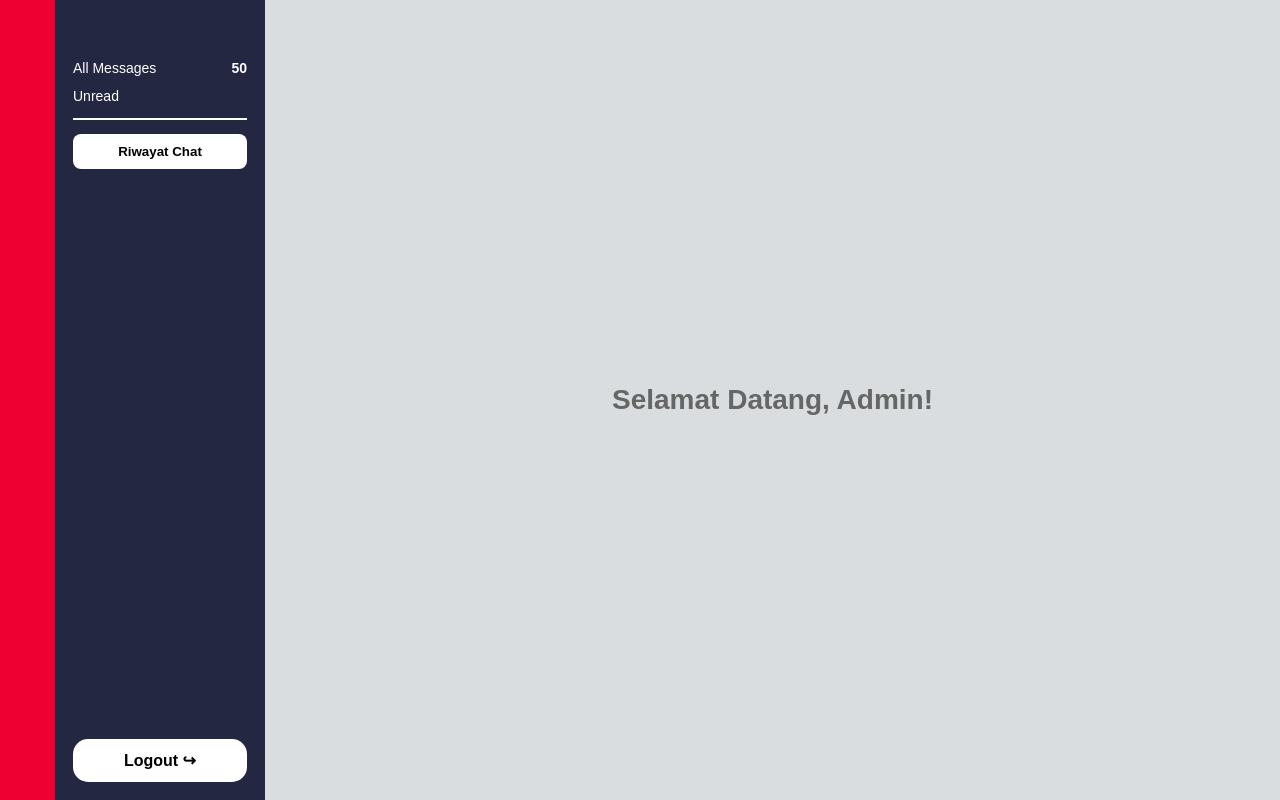
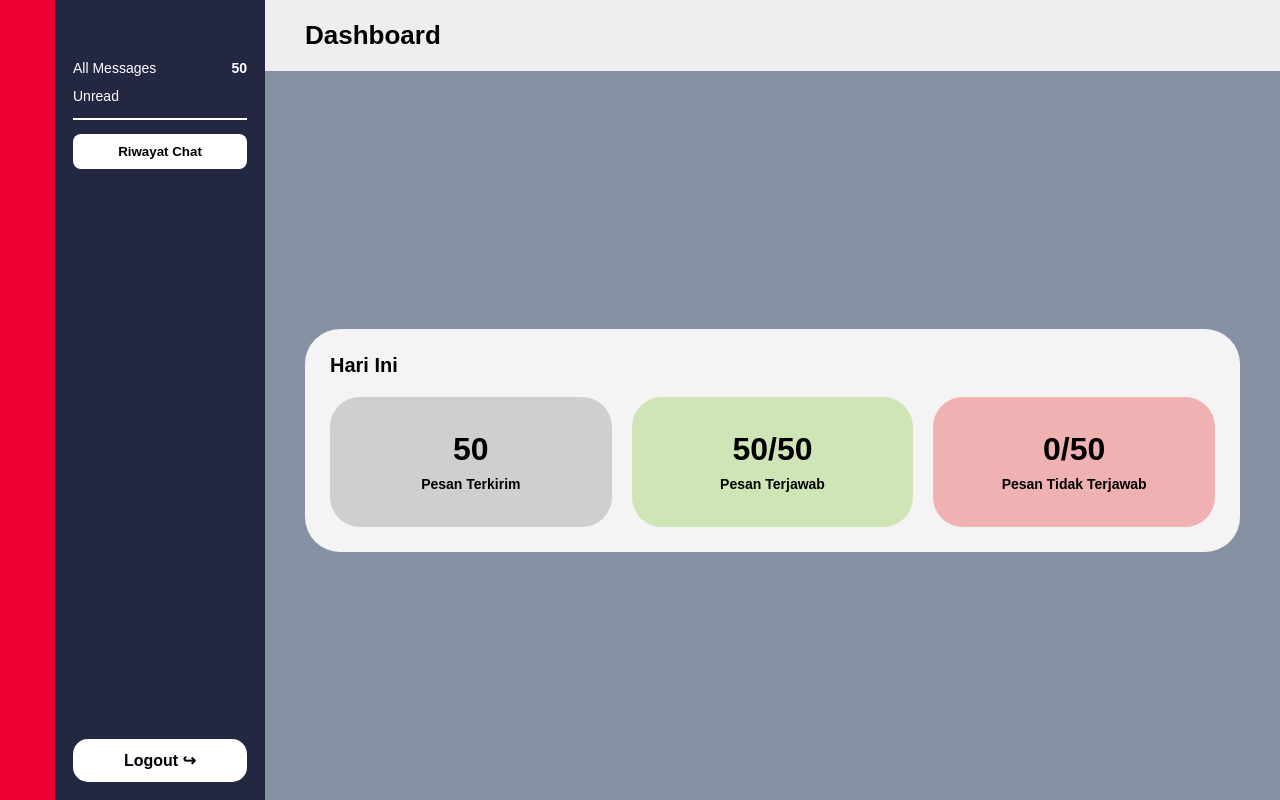
Before and after one commit to nisrinkh/pbl-dashboard, a Vue app: page /dashboard in a window 1280 px wide. Built offline with nearby package versions, Linux system fonts and the light colour scheme.

Commit message:
revisi dashboard

```diff
--- a/src/views/Dashboard.vue
+++ b/src/views/Dashboard.vue
@@ -1,13 +1,10 @@
 <template>
   <div class="dashboard">
-
     <!-- Sidebar -->
     <aside class="sidebar">
       <div class="red-strip"></div>
 
       <div class="sidebar-content">
-
-        <!-- Top Menu -->
         <div>
           <div class="menu-row">
             <span>All Messages</span>
@@ -20,26 +17,51 @@
 
           <div class="line"></div>
 
-        <button class="menu-btn" @click="goRiwayat">
+
+          <button class="menu-btn" @click="goRiwayat">
             Riwayat Chat
-        </button>
+          </button>
         </div>
 
-        <!-- Logout -->
         <button class="logout-btn" @click="goHome">
           Logout ↪
         </button>
-
       </div>
     </aside>
 
-    <!-- Main Content -->
+    <!-- Main -->
     <main class="main-content">
-      <div class="welcome-text">
-        Selamat Datang, Admin!
+
+      <!-- Header FULL -->
+      <div class="top-header">
+        <h1>Dashboard</h1>
       </div>
+
+      <!-- Content -->
+      <div class="content-area">
+        <div class="card-wrapper">
+          <h2>Hari Ini</h2>
+
+          <div class="stats">
+            <div class="card gray">
+              <h3>50</h3>
+              <p>Pesan Terkirim</p>
+            </div>
+
+            <div class="card green">
+              <h3>50/50</h3>
+              <p>Pesan Terjawab</p>
+            </div>
+
+            <div class="card pink">
+              <h3>0/50</h3>
+              <p>Pesan Tidak Terjawab</p>
+            </div>
+          </div>
+        </div>
+      </div>
+
     </main>
-
   </div>
 </template>
 
@@ -48,15 +70,14 @@ import { useRouter } from 'vue-router'
 
 const router = useRouter()
 
+const goHome = () => {
+  router.push('/')
+}
+
 const goRiwayat = () => {
   router.push('/history')
 }
-
-const goHome = () => {
-  router.push('/')
-}
 </script>
-
 
 <style scoped>
 * {
@@ -116,7 +137,9 @@ const goHome = () => {
   font-weight: bold;
   background: white;
   cursor: pointer;
+  margin-bottom: 10px;
 }
+
 
 /* Logout */
 .logout-btn {
@@ -134,28 +157,96 @@ const goHome = () => {
 ====================== */
 .main-content {
   flex: 1;
-  background: #d9dddf;
   display: flex;
+  flex-direction: column;
+  background: #8692a3;
+  align-items: stretch;
+}
+
+/* HEADER */
+.top-header {
+  position: fixed;
+  top: 0;
+  left: 265px;
+  right: 0;
+  background: #eeeeee;
+  padding: 20px 40px;
+  z-index: 100;
+}
+
+.top-header h1 {
+  font-size: 26px;
+  font-weight: 700;
+}
+
+/* CONTENT */
+.content-area {
+  margin-top: 80px;
+  padding: 30px 40px;
+}
+
+/* CARD */
+.card-wrapper {
+  background: #f4f4f4;
+  border-radius: 35px;
+  padding: 25px;
+  width: 100%;
+}
+
+.card-wrapper h2 {
+  font-size: 20px;
+  margin-bottom: 20px;
+}
+
+/* GRID */
+.stats {
+  display: flex;
+  gap: 20px;
+}
+
+/* CARD DALAM */
+.card {
+  flex: 1;
+  height: 130px;
+  border-radius: 30px;
+  display: flex;
+  flex-direction: column;
   justify-content: center;
   align-items: center;
 }
 
-.welcome-text {
-  font-size: 28px;
-  font-weight: 700;
-  color: #666;
+/* TEXT */
+.card h3 {
+  font-size: 32px;
+  margin-bottom: 8px;
 }
 
-/* Responsive */
-@media (max-width: 768px) {
+.card p {
+  font-size: 14px;
+  font-weight: 600;
+}
+
+/* WARNA */
+.gray {
+  background: #cfcfcf;
+}
+
+.green {
+  background: #cfe5b6;
+}
+
+.pink {
+  background: #efb1b1;
+}
+
+/* RESPONSIVE */
+@media (max-width: 900px) {
+  .stats {
+    flex-direction: column;
+  }
+
   .sidebar {
     width: 220px;
   }
-
-  .welcome-text {
-    font-size: 22px;
-    text-align: center;
-    padding: 20px;
-  }
 }
 </style>
--- a/src/views/History.vue
+++ b/src/views/History.vue
@@ -33,30 +33,6 @@
       <!-- Header FULL -->
       <div class="top-header">
         <h1>Riwayat Chat</h1>
-      </div>
-
-      <!-- Content -->
-      <div class="content-area">
-        <div class="card-wrapper">
-          <h2>Hari Ini</h2>
-
-          <div class="stats">
-            <div class="card gray">
-              <h3>50</h3>
-              <p>Pesan Terkirim</p>
-            </div>
-
-            <div class="card green">
-              <h3>50/50</h3>
-              <p>Pesan Terjawab</p>
-            </div>
-
-            <div class="card pink">
-              <h3>0/50</h3>
-              <p>Pesan Tidak Terjawab</p>
-            </div>
-          </div>
-        </div>
       </div>
     </main>
   </div>
```
